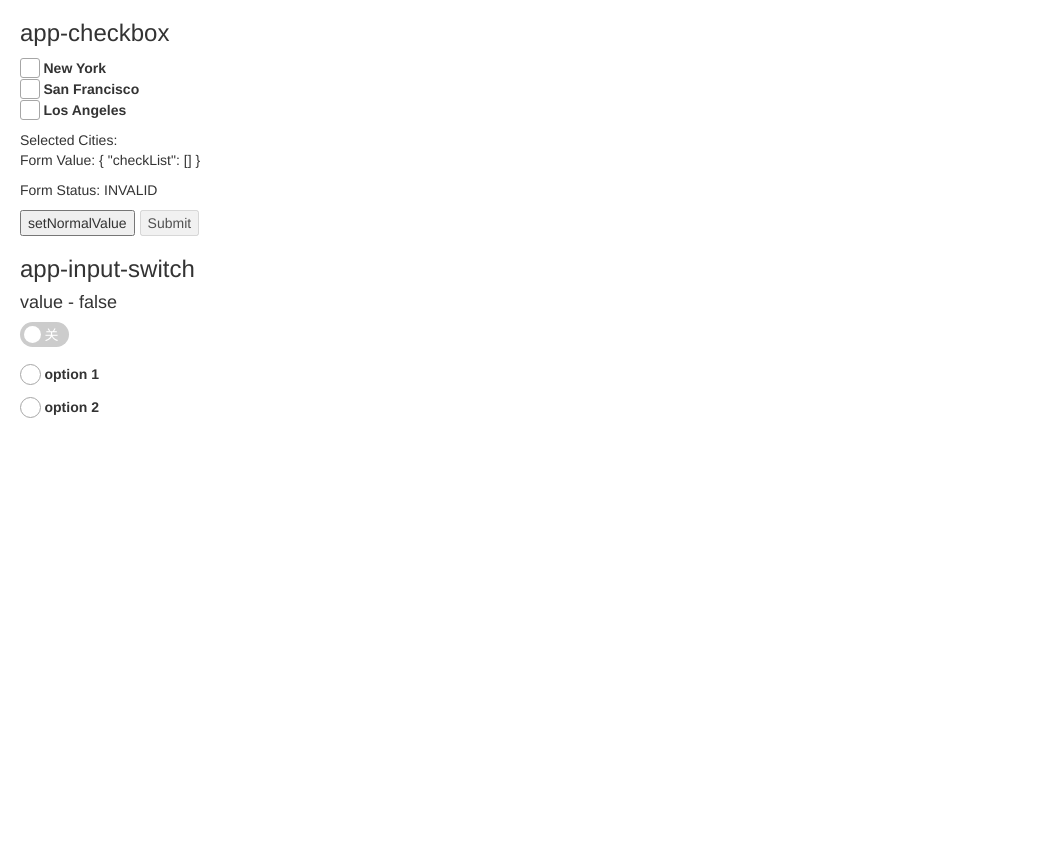
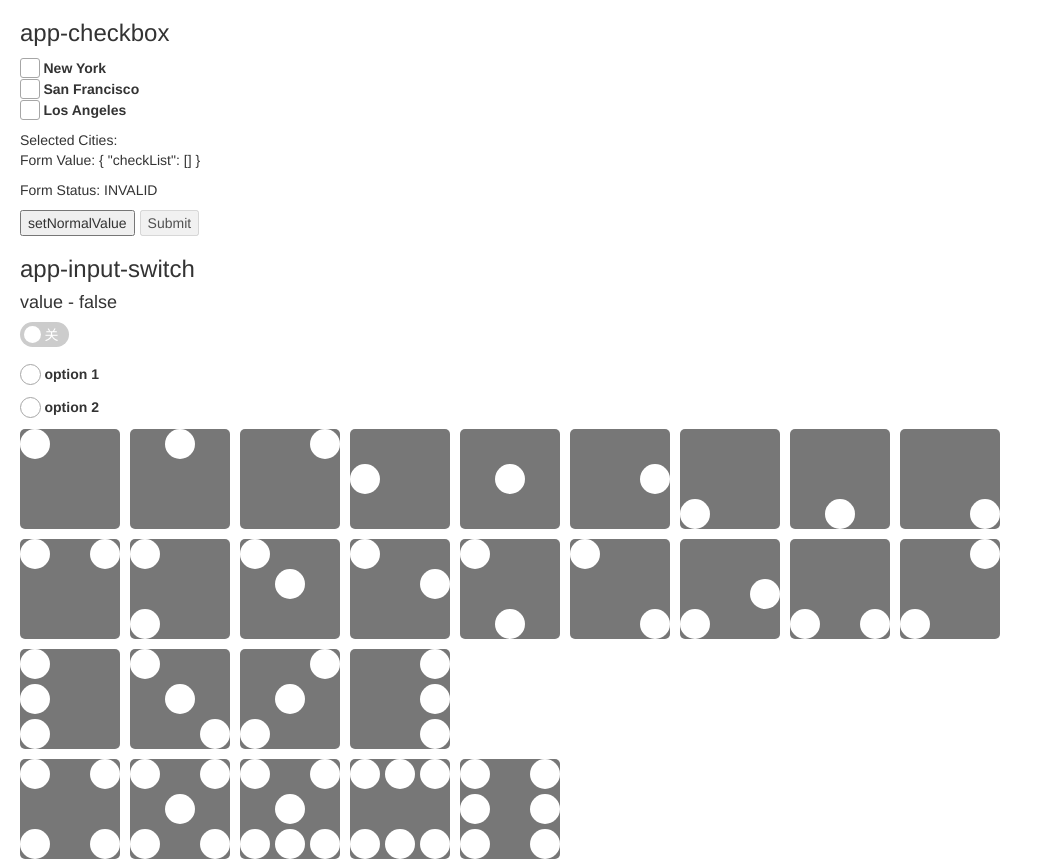
Before and after one commit to Grubby520/ng7-doc-start, an Angular app: page /doc in a window 1280 px wide. Shown: the whole page, without its empty margins (0-1043 px from the left). Before the commit the page ends 800 px from the top, so only its background shows below. Built offline with nearby package versions, Linux system fonts and the light colour scheme.

Commit message:
LJ: flex布局

```diff
--- a/src/app/doc/doc.component.html
+++ b/src/app/doc/doc.component.html
@@ -49,5 +49,166 @@
       <app-slider [(value)]="sliderValueTwo" [step]="5" [min]="0" [max]="80"></app-slider>
     </div> -->
   </div>
+  <div style="display: flex">
+    <div class="fcnt fcnt1">
+      <div class="cnt"></div>
+    </div>
+    <div class="fcnt fcnt2">
+      <div class="cnt"></div>
+    </div>
+    <div class="fcnt fcnt3">
+      <div class="cnt"></div>
+    </div>
+    <div class="fcnt fcnt4">
+      <div class="cnt"></div>
+    </div>
+    <div class="fcnt fcnt5">
+      <div class="cnt"></div>
+    </div>
+    <div class="fcnt fcnt6">
+      <div class="cnt"></div>
+    </div>
+    <div class="fcnt fcnt7">
+      <div class="cnt"></div>
+    </div>
+    <div class="fcnt fcnt8">
+      <div class="cnt"></div>
+    </div>
+    <div class="fcnt fcnt9">
+      <div class="cnt"></div>
+    </div>
+  </div>
+  <div style="display: flex;margin-top: 10px;">
+    <div class="fcnt fcnt11">
+      <div class="cnt"></div>
+      <div class="cnt"></div>
+    </div>
+    <div class="fcnt fcnt12">
+      <div class="cnt"></div>
+      <div class="cnt"></div>
+    </div>
+    <div class="fcnt fcnt13">
+      <div class="cnt"></div>
+      <div class="cnt"></div>
+    </div>
+    <div class="fcnt fcnt14">
+      <div class="cnt"></div>
+      <div class="cnt"></div>
+    </div>
+    <div class="fcnt fcnt15">
+      <div class="cnt"></div>
+      <div class="cnt"></div>
+    </div>
+    <div class="fcnt fcnt16">
+      <div class="cnt"></div>
+      <div class="cnt"></div>
+    </div>
+    <div class="fcnt fcnt17">
+      <div class="cnt"></div>
+      <div class="cnt"></div>
+    </div>
+    <div class="fcnt fcnt18">
+      <div class="cnt"></div>
+      <div class="cnt"></div>
+    </div>
+    <div class="fcnt fcnt19">
+      <div class="cnt"></div>
+      <div class="cnt"></div>
+    </div>
+  </div>
+  <div style="display: flex;margin-top: 10px;">
+    <div class="fcnt fcnt21">
+      <div class="cnt"></div>
+      <div class="cnt"></div>
+      <div class="cnt"></div>
+    </div>
+    <div class="fcnt fcnt22">
+      <div class="cnt"></div>
+      <div class="cnt"></div>
+      <div class="cnt"></div>
+    </div>
+    <div class="fcnt fcnt23">
+      <div class="cnt"></div>
+      <div class="cnt"></div>
+      <div class="cnt"></div>
+    </div>
+    <div class="fcnt fcnt24">
+      <div class="cnt"></div>
+      <div class="cnt"></div>
+      <div class="cnt"></div>
+    </div>
+  </div>
+  <div style="display: flex;margin-top: 10px;">
+    <div class="fcnt fcnt31">
+      <div class="rows">
+        <div class="cnt"></div>
+        <div class="cnt"></div>
+      </div>
+      <div class="rows">
+        <div class="cnt"></div>
+        <div class="cnt"></div>
+      </div>
+    </div>
+    <div class="fcnt fcnt32">
+      <div class="rows">
+        <div class="cnt"></div>
+        <div class="cnt"></div>
+      </div>
+      <div class="rows">
+        <div class="cnt"></div>
+      </div>
+      <div class="rows">
+        <div class="cnt"></div>
+        <div class="cnt"></div>
+      </div>
+    </div>
+    <div class="fcnt fcnt32">
+      <div class="rows">
+        <div class="cnt"></div>
+        <div class="cnt"></div>
+      </div>
+      <div class="rows">
+        <div class="cnt"></div>
+      </div>
+      <div class="rows">
+        <div class="cnt"></div>
+        <div class="cnt"></div>
+        <div class="cnt"></div>
+      </div>
+    </div>
+    <div class="fcnt fcnt31">
+      <div class="rows">
+        <div class="cnt"></div>
+        <div class="cnt"></div>
+        <div class="cnt"></div>
+      </div>
+      <div class="rows">
+        <div class="cnt"></div>
+        <div class="cnt"></div>
+        <div class="cnt"></div>
+      </div>
+    </div>
+    <div class="fcnt fcnt33">
+      <div class="rows">
+        <div class="cnt"></div>
+        <div class="cnt"></div>
+        <div class="cnt"></div>
+      </div>
+      <div class="rows">
+        <div class="cnt"></div>
+        <div class="cnt"></div>
+        <div class="cnt"></div>
+      </div>
+    </div>
+  </div>
+  <!--
+    flex-direction  row | row-reverse | column | column-reverse
+    flex Three values: flex-grow | flex-shrink | flex-basis flex: 2 2 10%
+    flex-wrap nowrap | wrap | wrap-reverse
+    align-content: stretch|center|flex-start|flex-end|space-between|space-around|initial|inherit;
+    align-item stretch|center|flex-start|flex-end|baseline|initial|inherit;
+    align-self: auto|stretch|center|flex-start|flex-end|baseline|initial|inherit;
+    justify-content: flex-start|flex-end|center|space-between|space-around|initial|inherit;
+   -->
 
 </div>
--- /dev/null
+++ b/src/app/doc/doc.component.scss
@@ -0,0 +1,168 @@
+.fcnt {
+  display: flex;
+  flex: 0 0 auto; // 固定尺寸
+  width: 100px;
+  height: 100px;
+  margin-right: 10px;
+  background: #777;
+  border-radius: 5px;
+}
+.cnt {
+  height: 30px;
+  width: 30px;
+  background: #fff;
+  border-radius: 30px;
+}
+.fcnt1 {
+  justify-content: flex-start;
+}
+.fcnt2 {
+  justify-content: center;
+}
+.fcnt3 {
+  justify-content: flex-end;
+}
+.fcnt4 {
+  justify-content: flex-start; // 主轴对齐方式
+  align-items: center; // 交叉轴单行对齐方式
+}
+.fcnt5 {
+  justify-content: center;
+  align-items: center;
+}
+.fcnt6 {
+  justify-content: flex-end;
+  align-items: center;
+}
+.fcnt7 {
+  justify-content: flex-start;
+  align-items: flex-end;
+}
+.fcnt8 {
+  justify-content: center;
+  align-items: flex-end;
+}
+.fcnt9 {
+  justify-content: flex-end;
+  align-items: flex-end;
+}
+.fcnt11 {
+  justify-content: space-between;
+  align-items: flex-start;
+}
+.fcnt12 {
+  flex-direction: column;
+  justify-content: space-between;
+  align-items: flex-start;
+}
+.fcnt13 {
+  flex-direction: column;
+  justify-content: flex-start;
+  align-items: flex-start;
+  div:nth-child(2) {
+    align-self: center;
+  }
+}
+.fcnt14 {
+  flex-direction: column;
+  justify-content: flex-start;
+  align-items: flex-start;
+  div:nth-child(2) {
+    align-self: flex-end;
+  }
+}
+.fcnt15 {
+  flex-direction: column;
+  justify-content: space-between;
+  align-items: flex-start;
+  div:nth-child(2) {
+    align-self: center;
+  }
+}
+.fcnt16 {
+  flex-direction: column;
+  justify-content: space-between;
+  align-items: flex-start;
+  div:nth-child(2) {
+    align-self: flex-end;
+  }
+}
+.fcnt17 {
+  flex-direction: column-reverse;
+  justify-content: flex-start;
+  div:nth-child(2) {
+    align-self: flex-end;
+  }
+}
+.fcnt18 {
+  justify-content: space-between;
+  align-items: flex-end;
+}
+.fcnt19 {
+  justify-content: space-between;
+  align-items: flex-end;
+  div:nth-child(2) {
+    align-self: flex-start;
+  }
+}
+.fcnt21 {
+  flex-direction: column;
+  justify-content: space-between;
+}
+.fcnt22 {
+  flex-direction: column;
+  justify-content: space-between;
+  div:nth-child(2) {
+    align-self: center;
+  }
+  div:nth-child(3) {
+    align-self: flex-end;
+  }
+}
+.fcnt23 {
+  flex-direction: column-reverse;
+  justify-content: space-between;
+  div:nth-child(2) {
+    align-self: center;
+  }
+  div:nth-child(3) {
+    align-self: flex-end;
+  }
+}
+.fcnt24 {
+  flex-direction: column;
+  justify-content: space-between;
+  align-items: flex-end;
+}
+.fcnt31 {
+  flex-wrap: wrap;
+  align-content: space-between; // 根据内容，必须与wrap配合同时使用
+  .rows {
+    flex-basis: 100%;
+    display: flex;
+    justify-content: space-between;
+  }
+}
+.fcnt32 {
+  flex-wrap: wrap;
+  align-content: space-between;
+  .rows {
+    flex-basis: 100%;
+    display: flex;
+    justify-content: space-between;
+    &:nth-child(2) {
+      justify-content: center;
+    }
+  }
+}
+.fcnt33 {
+  flex-direction: column;
+  flex-wrap: wrap;
+  align-content: space-between;
+  .rows {
+    flex-direction: column;
+    flex-basis: 100%;
+    display: flex;
+    justify-content: space-between;
+  }
+}
--- a/src/app/doc/doc.component.ts
+++ b/src/app/doc/doc.component.ts
@@ -4,7 +4,7 @@ import { FormGroup, FormControl, Validators } from '@angular/forms';
 @Component({
   selector: 'app-doc',
   templateUrl: './doc.component.html',
-  styleUrls: ['./doc.component.css']
+  styleUrls: ['./doc.component.scss']
 })
 export class DocComponent implements OnInit {
   checked: boolean;
```
Also changed, not shown: src/app/doc/doc.component.css (deleted).
